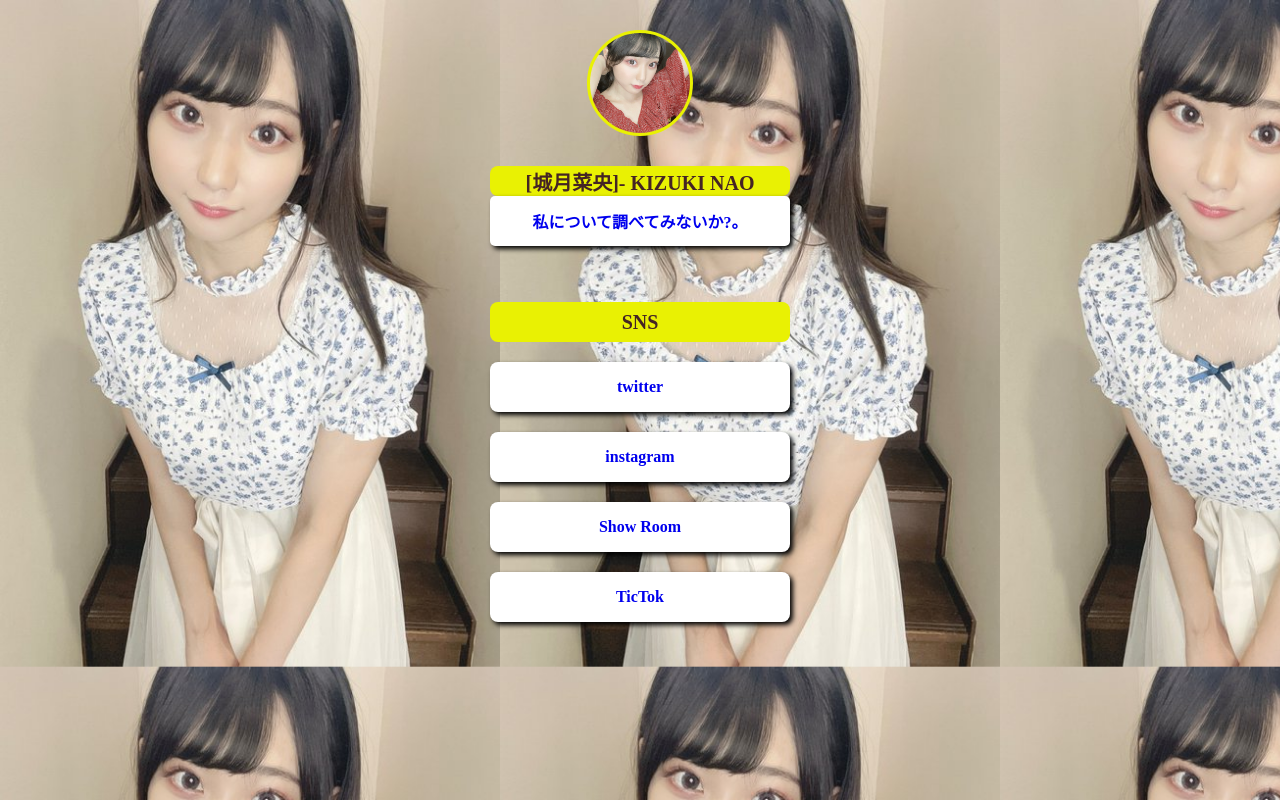
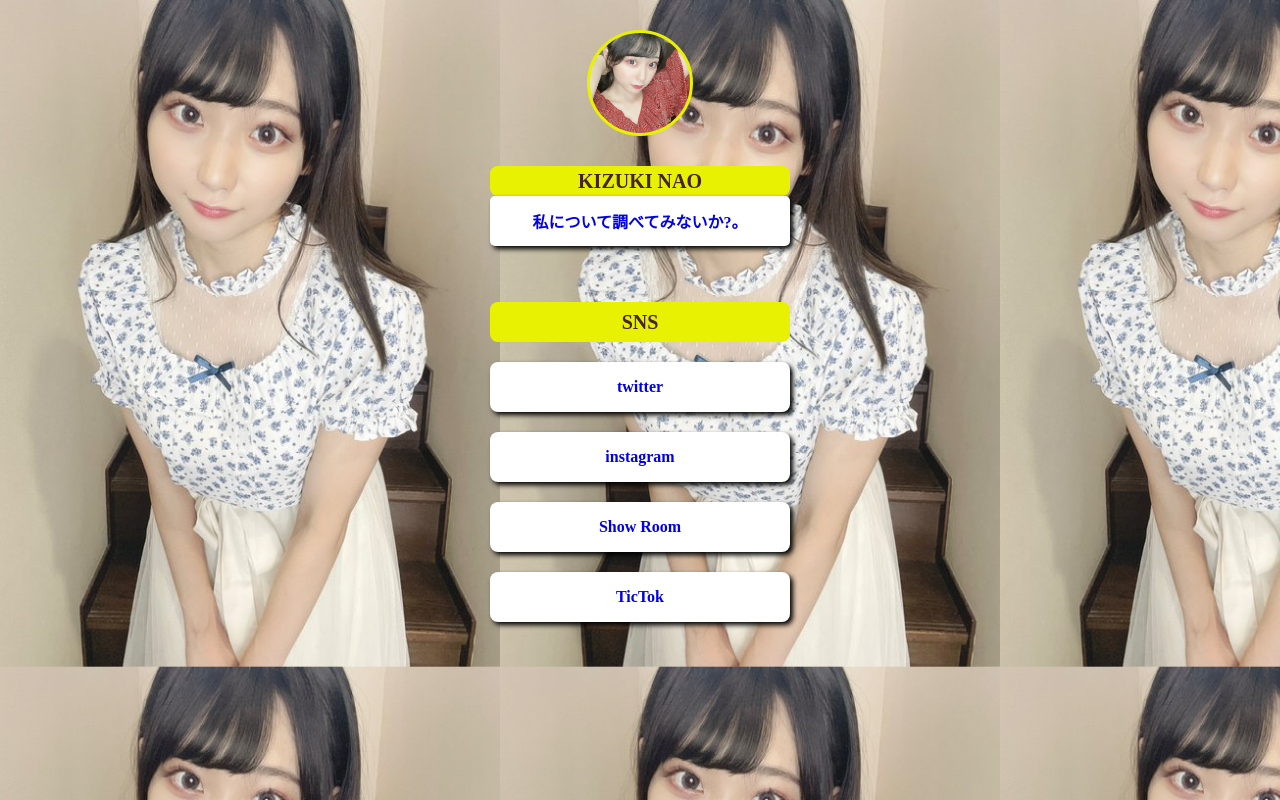
Before and after one commit to doruco/nao_kizuki, a plain HTML site: page index.html in a window 1280 px wide. Drawn offline with Linux system fonts and the light colour scheme; a web font is replaced by a local one.

Commit message:
Add files via upload

```diff
--- a/index.html
+++ b/index.html
@@ -189,7 +189,7 @@
     <body>
         <div class ="wrap">
             <div class = "profile"></div>
-            <h1 class = "main"> [城月菜央]- KIZUKI NAO </h1>
+            <h1 class = "main"> KIZUKI NAO </h1>
             <p class = "sub"> <a href ="http://takanenonadeshiko.jp/nao_kizuki/">私について調べてみないか?。 </a> </p>
 
             <p class = "SNS"> SNS</p>
```
